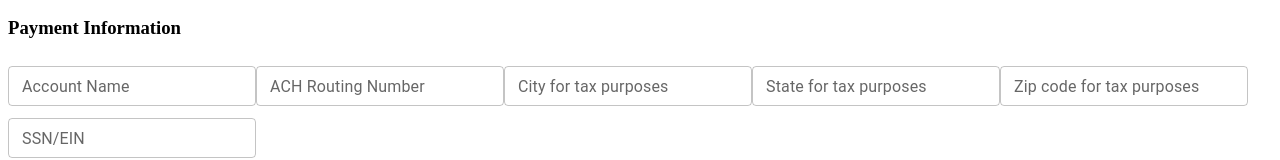
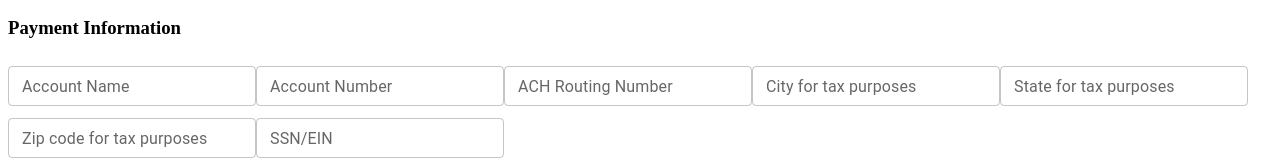
Before and after one commit to elijahsamuels/puresoulpresents-frontend, a React (Create React App) app: page /users/1 in a window 1280 px wide. Shown: the part 509-669 px from the top of the page. Built offline with nearby package versions, Linux system fonts and the light colour scheme; no server answers.

Commit message:
updated fields to be 'account number' and 'routing number'

```diff
--- a/src/components/userComponents/UserPaymentInfo.js
+++ b/src/components/userComponents/UserPaymentInfo.js
@@ -29,7 +29,7 @@ function UserPaymentInfo(props) {
         <Controller name="ach_number" control={control} render={({ field }) => (
           <TextField
             {...field}
-            label="ACH Routing Number"
+            label="Account Number"
             variant="outlined"
             placeholder="1234567"
             type="password"
@@ -37,6 +37,19 @@ function UserPaymentInfo(props) {
             margin="dense"
             error={!!errors.ach_number}
             helperText={errors.ach_number ? errors.ach_number.message : ""}
+            />
+        )}/>
+        <Controller name="ach_routing_number" control={control} render={({ field }) => (
+          <TextField
+            {...field}
+            label="ACH Routing Number"
+            variant="outlined"
+            placeholder="1234567"
+            type="password"
+            size="small"
+            margin="dense"
+            error={!!errors.ach_routing_number}
+            helperText={errors.ach_routing_number ? errors.ach_routing_number.message : ""}
             />
         )}/>
 
--- a/src/components/userComponents/UserSchema.js
+++ b/src/components/userComponents/UserSchema.js
@@ -47,6 +47,11 @@ export const schema = yup.object().shape({
     .optional()
     .notRequired()
     .nullable(),
+  ach_routing_number: yup
+    .string()
+    .optional()
+    .notRequired()
+    .nullable(),
     // .when("account_name", {
     //   is: (value) => value.length,
     //   then: (rule) => rule.min(3),
```
